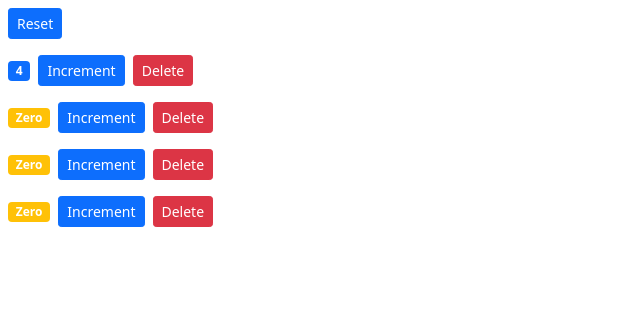
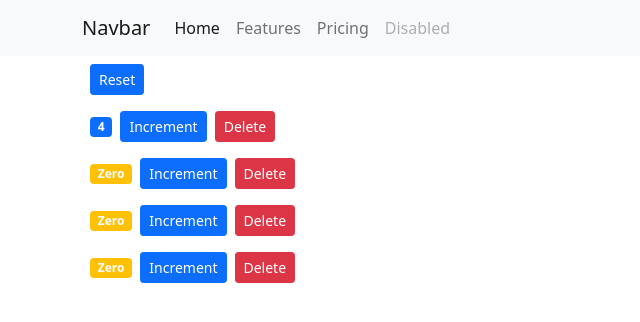
Before and after one commit to morteza06/React-Tutorial-for-Beginners, a React (Create React App) app: page / in a window 1280 px wide. Shown: the top 322 px of the page, without its empty margins (0-640 px from the left). Built offline with nearby package versions, Linux system fonts and the light colour scheme.

Commit message:
Multiple Components in Sync

```diff
--- a/src/App.js
+++ b/src/App.js
@@ -1,25 +1,19 @@
-import logo from './logo.svg';
+import React, { Component } from 'react';
+import NavBar from './components/navbar';
+import Counters from './components/counters';
 import './App.css';
 
-function App() {
-  return (
-    <div className="App">
-      <header className="App-header">
-        <img src={logo} className="App-logo" alt="logo" />
-        <p>
-          Edit <code>src/App.js</code> and save to reload.
-        </p>
-        <a
-          className="App-link"
-          href="https://reactjs.org"
-          target="_blank"
-          rel="noopener noreferrer"
-        >
-          Learn React
-        </a>
-      </header>
-    </div>
-  );
+class App extends Component {
+  render() {
+    return (
+      <React.Fragment>
+        <NavBar />
+        <main className='container'>
+          <Counters />
+        </main>
+      </React.Fragment>
+    );
+  }
 }
 
 export default App;
--- /dev/null
+++ b/src/components/navbar.jsx
@@ -0,0 +1,34 @@
+import React, { Component } from 'react';
+
+class NavBar extends Component {
+    render() {
+        return(
+            <nav className="navbar navbar-expand-lg navbar-light bg-light">
+                <div className="container">
+                    <a className="navbar-brand" href="#">Navbar</a>
+                    <button className="navbar-toggler" type="button" data-bs-toggle="collapse" data-bs-target="#navbarNav" aria-controls="navbarNav" aria-expanded="false" aria-label="Toggle navigation">
+                    <span className="navbar-toggler-icon"></span>
+                    </button>
+                    <div className="collapse navbar-collapse" id="navbarNav">
+                    <ul className="navbar-nav">
+                        <li className="nav-item">
+                        <a className="nav-link active" aria-current="page" href="#">Home</a>
+                        </li>
+                        <li className="nav-item">
+                        <a className="nav-link" href="#">Features</a>
+                        </li>
+                        <li className="nav-item">
+                        <a className="nav-link" href="#">Pricing</a>
+                        </li>
+                        <li className="nav-item">
+                        <a className="nav-link disabled" href="#" tabindex="-1" aria-disabled="true">Disabled</a>
+                        </li>
+                    </ul>
+                    </div>
+                </div>
+            </nav>
+        );
+    }
+}
+
+export default NavBar;
--- a/src/index.js
+++ b/src/index.js
@@ -1,10 +1,10 @@
 import React from 'react';
 import ReactDOM from 'react-dom';
 import './index.css';
-//import App from './App';
+import App from './App';
 import reportWebVitals from './reportWebVitals';
 import "bootstrap/dist/css/bootstrap.css"
-import Counters from './components/counters';
 
-ReactDOM.render(<Counters/>, document.getElementById('root'));
+
+ReactDOM.render(<App/>, document.getElementById('root'));
 reportWebVitals();
```
